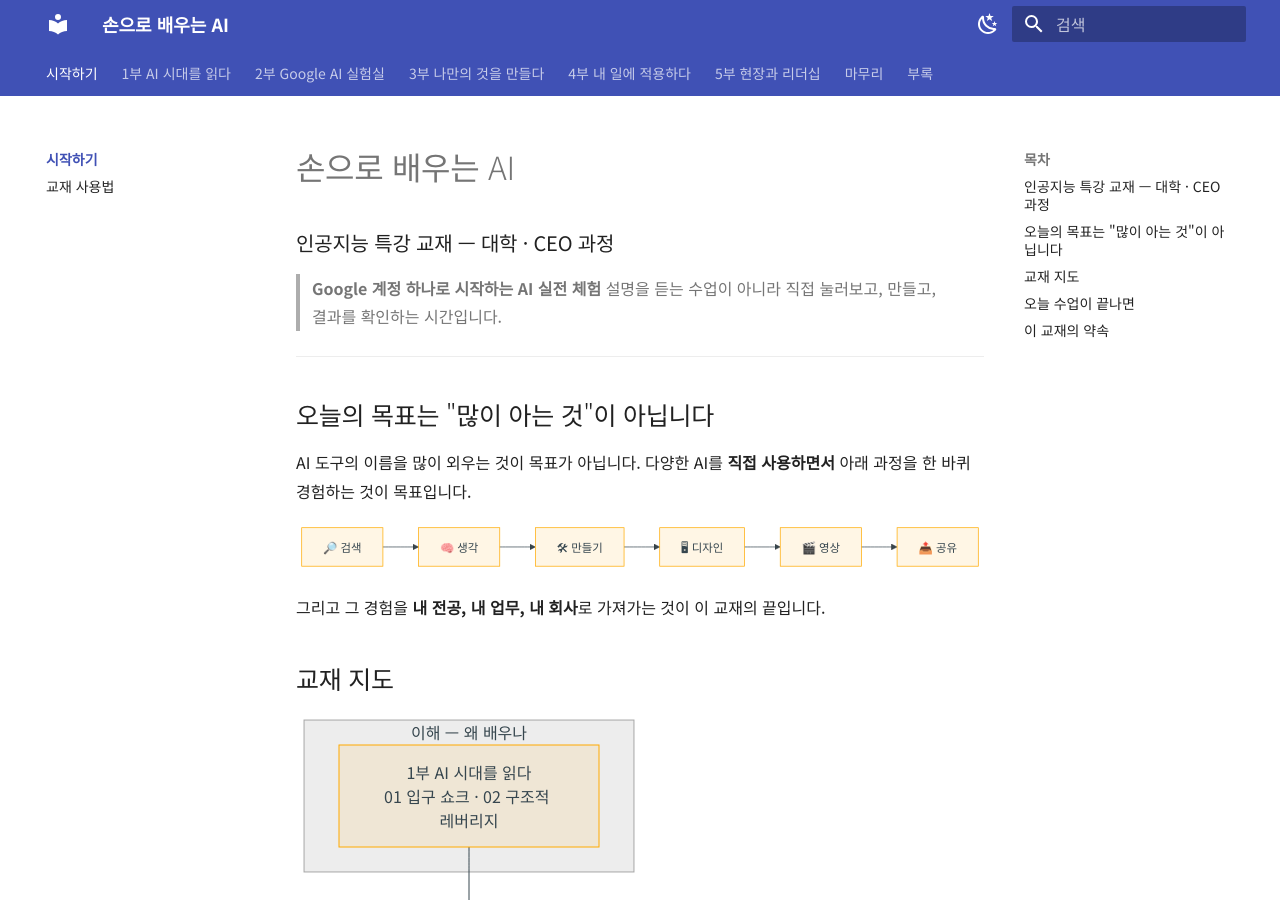
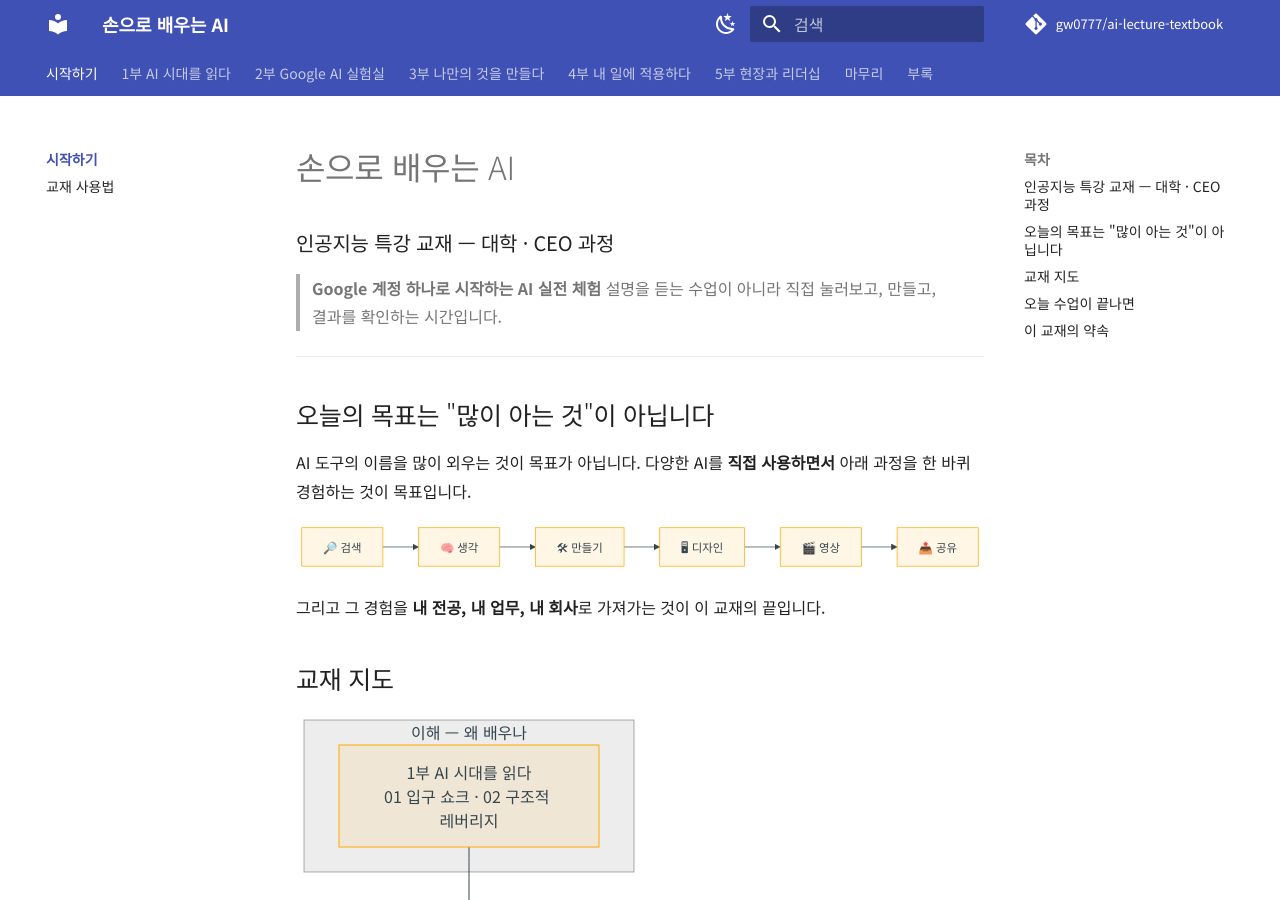
Before and after one commit to gw0777/ai-lecture-textbook, an MkDocs documentation site: the page built from docs/index.md, in a window 1280 px wide and 900 px high. Built offline with MkDocs 1.6.1 and Material for MkDocs 9.7.7, drawn with Linux system fonts in a browser that asks for light colours; comment, search, counter and statistics services are not loaded; part of the change alters nothing that is shown.

Commit message:
교재 사이트·저장소 주소를 gw0777/ai-lecture-textbook 로 지정
Co-Authored-By: Claude Opus 5.5 <noreply@anthropic.com>

```diff
--- a/mkdocs.yml
+++ b/mkdocs.yml
@@ -1,9 +1,11 @@
 site_name: 손으로 배우는 AI
 site_description: 인공지능 특강 교재 (대학·CEO 과정) — 직접 눌러보고, 만들고, 내 일에 적용하는 AI 입문서
 docs_dir: docs
-# GitHub에 올린 뒤 아래 두 줄을 내 저장소 주소로 바꾸세요.
-# site_url: https://<GitHub-아이디>.github.io/ai-lecture-textbook/
-# repo_url: https://github.com/<GitHub-아이디>/ai-lecture-textbook
+# 저장소를 옮기거나 이름을 바꾸면 아래 두 줄도 함께 바꾸세요.
+site_url: https://gw0777.github.io/ai-lecture-textbook/
+repo_url: https://github.com/gw0777/ai-lecture-textbook
+repo_name: gw0777/ai-lecture-textbook
+edit_uri: edit/main/docs/
 
 theme:
   name: material
```
